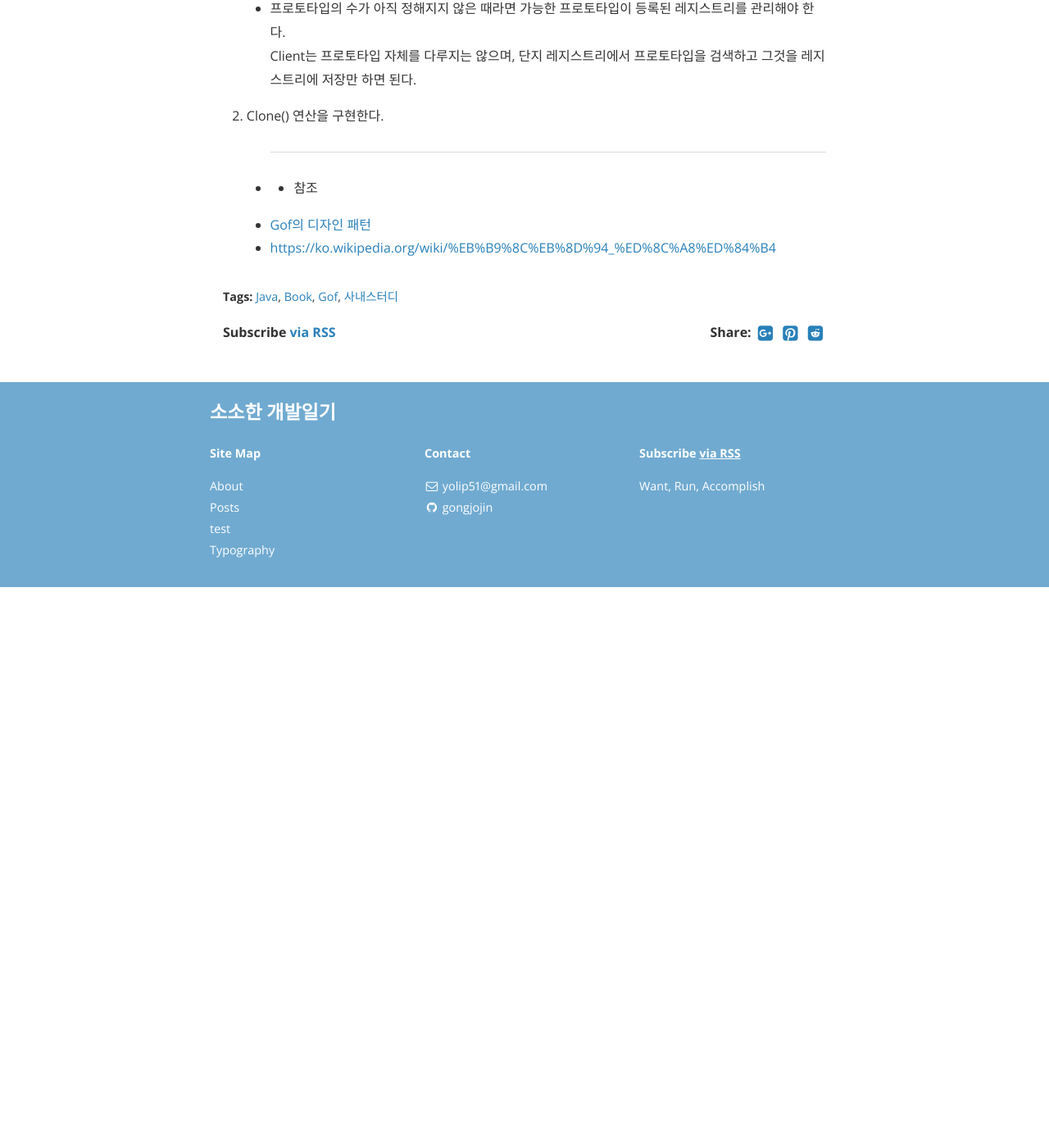
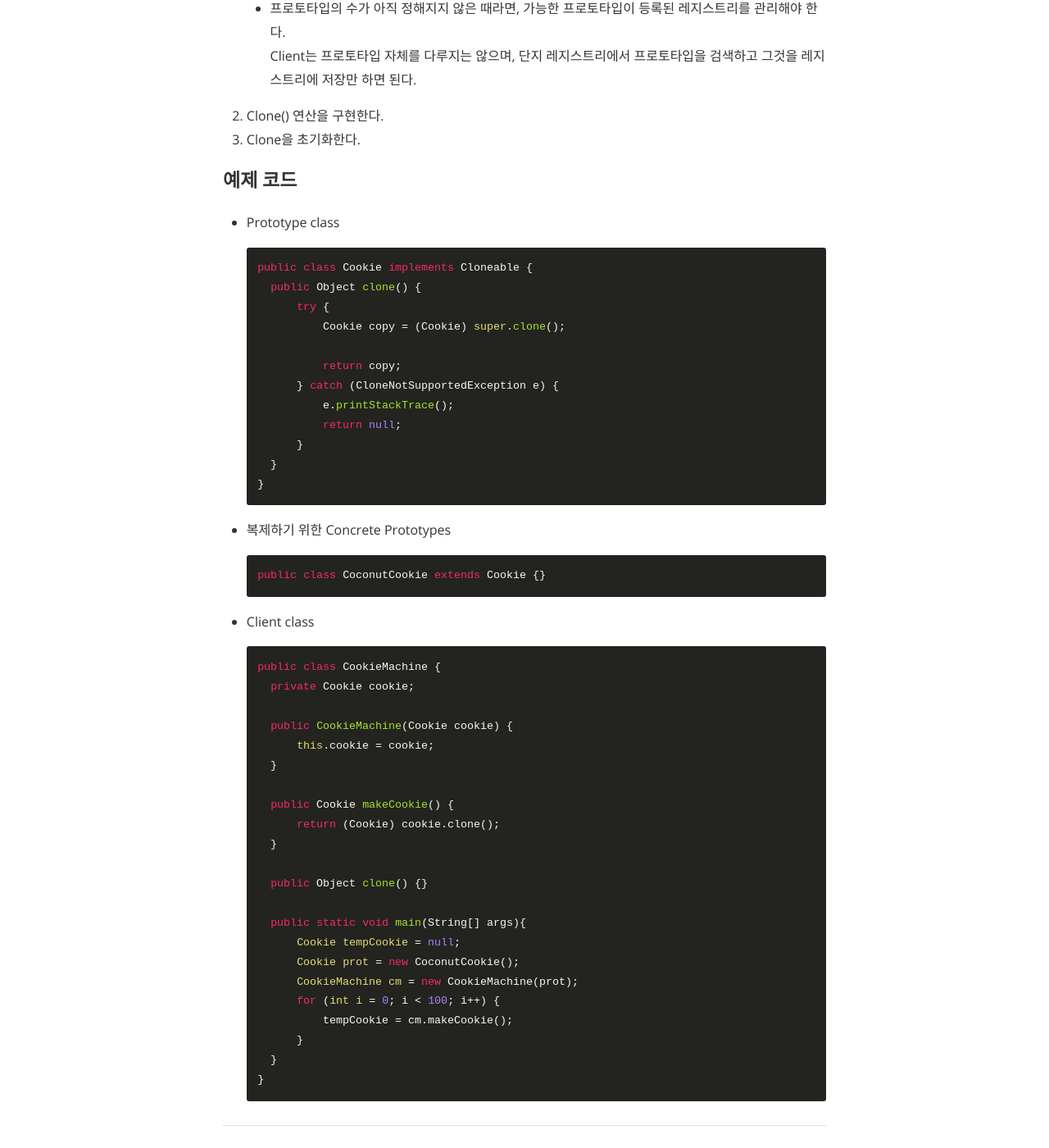
Before and after one commit to gonghojin/gonghojin.github.io, a Jekyll site: the page built from _posts/book/java/gof/2019-11-03-gofpattern-prototype.md, in a window 1280 px wide and 1400 px high, scrolled down 2257 px. Shown: the whole window at 82% size. Built offline with Jekyll 4.4.1, drawn with Linux system fonts in a browser that asks for light colours; nearby versions of some CDN libraries; comment, search, counter and statistics services are not loaded; before the commit the page ends 2973 px from its top, so only the background shows below that; some of the changed text lies outside the part shown.

Commit message:
Add: 사내스터디_gof디자인패턴_프로토타입

```diff
--- a/_posts/book/java/gof/2019-11-03-gofpattern-prototype.md
+++ b/_posts/book/java/gof/2019-11-03-gofpattern-prototype.md
@@ -46,12 +46,60 @@ Client는 원형 클래스에 스스로를 복제하도록 요청한다.
 
 ### 구현
 1. 프로토타입 관리자(레지스트리)를 사용한다.
-	- 프로토타입의 수가 아직 정해지지 않은 때라면 가능한 프로토타입이 등록된 레지스트리를 관리해야 한다.
+	- 프로토타입의 수가 아직 정해지지 않은 때라면, 가능한 프로토타입이 등록된 레지스트리를 관리해야 한다.
 	Client는 프로토타입 자체를 다루지는 않으며, 단지 레지스트리에서 프로토타입을 검색하고 그것을 레지스트리에 저장만 하면 된다.
 
 2. Clone() 연산을 구현한다.
-	-
+3. Clone을 초기화한다.
+
+### 예제 코드
++ Prototype class
+~~~java
+public class Cookie implements Cloneable {
+	public Object clone() {
+		try {
+			Cookie copy = (Cookie) super.clone();
+
+			return copy;
+		} catch (CloneNotSupportedException e) {
+			e.printStackTrace();
+			return null;
+		}
+	}
+}
+~~~
++ 복제하기 위한 Concrete Prototypes
+~~~java
+public class CoconutCookie extends Cookie {}
+~~~
+
++ Client class
+~~~java
+public class CookieMachine {
+	private Cookie cookie;
+
+	public CookieMachine(Cookie cookie) {
+		this.cookie = cookie;
+	}
+
+	public Cookie makeCookie() {
+		return (Cookie) cookie.clone();
+	}
+
+	public Object clone() {}
+
+	public static void main(String[] args){
+		Cookie tempCookie = null;
+		Cookie prot = new CoconutCookie();
+		CookieMachine cm = new CookieMachine(prot);
+		for (int i = 0; i < 100; i++) {
+			tempCookie = cm.makeCookie();
+		}
+	}
+}
+~~~
+
 ---
 - 참조
 	+ [Gof의 디자인 패턴](https://www.google.com/search?newwindow=1&sxsrf=ACYBGNTM3TLPpNtM8XVERiP7AyPyLDi3sQ%3A1572758465286&ei=wWO-XfOOEcTGmAWs26i4Cw&q=gof%EC%9D%98+%EB%94%94%EC%9E%90%EC%9D%B8%ED%8C%A8%ED%84%B4&oq=gof&gs_l=psy-ab.1.1.35i39l2j0i67j0j0i131l4j0j0i131.1801221.1802149..1803884...0.1..0.188.465.0j3......0....1..gws-wiz.......0i71.wMtI5vf-WEU)
-	+ <https://ko.wikipedia.org/wiki/%EB%B9%8C%EB%8D%94_%ED%8C%A8%ED%84%B4>
+	+ <https://ko.wikipedia.org/wiki/%ED%94%84%EB%A1%9C%ED%86%A0%ED%83%80%EC%9E%85_%ED%8C%A8%ED%84%B4>
```
Also changed, not shown: other parts of _posts/book/java/gof/2019-11-03-gofpattern-prototype.md (+1 -1 lines).
